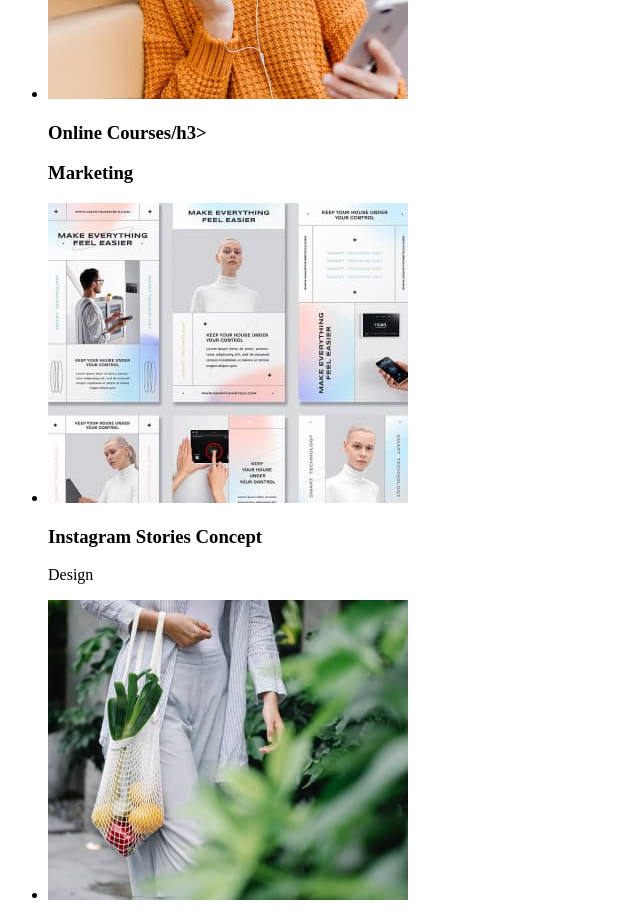
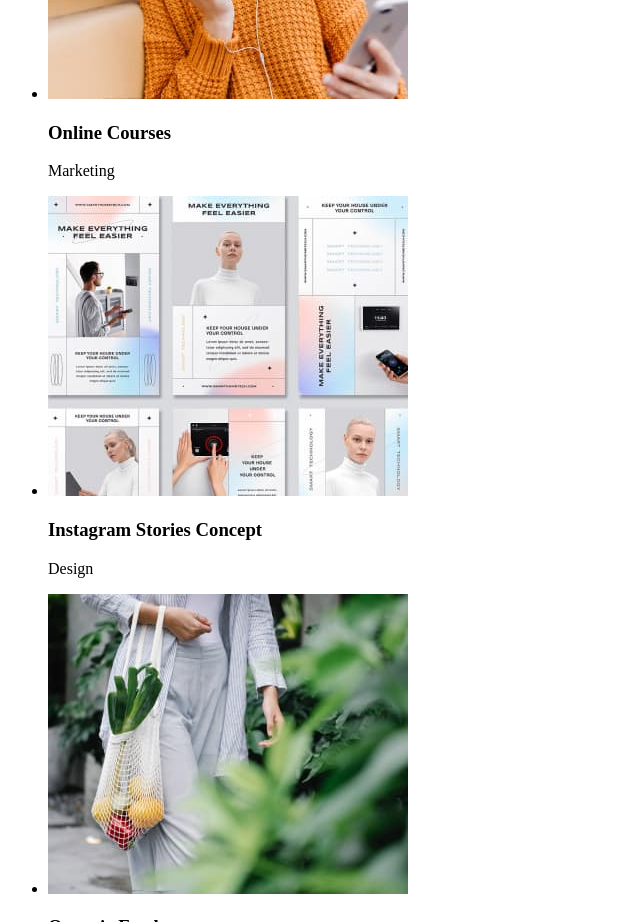
Before and after one commit to Sanya486/goit-markup-hw-02, a plain HTML site: page portfolio.html in a window 1280 px wide. Shown: the part 2560-3482 px from the top of the page, without its empty margins (0-640 px from the left). Drawn offline with Linux system fonts and the light colour scheme.

Commit message:
Update portfolio.html

```diff
--- a/portfolio.html
+++ b/portfolio.html
@@ -66,7 +66,7 @@
                 </li>
                 <li>
                     <img src="./images/online-courses.jpg" alt="Online Courses">
-                    <h3>Online Courses/h3>
+                    <h3>Online Courses</h3>
                     <p>Marketing</p>
                 </li>
                 <li>
```
